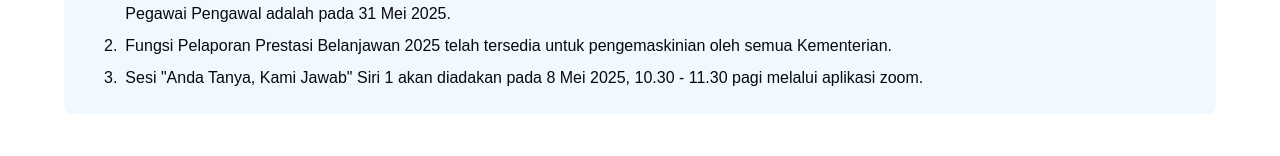
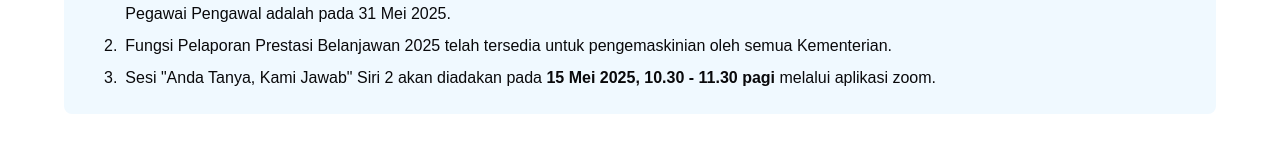
Before and after one commit to mof-malaysia/mybelanjawan-landing, a Next.js app: page / in a window 1280 px wide. Shown: the part 150-306 px from the top of the page. Built offline with nearby package versions, Linux system fonts and the light colour scheme.

Commit message:
Date change for QnA session

```diff
--- a/app/layout.tsx
+++ b/app/layout.tsx
@@ -81,7 +81,7 @@ export default function RootLayout({
                 <div className="flex gap-2">
                   <p>3.</p>
                   <p>
-                    {`Sesi "Anda Tanya, Kami Jawab" Siri 1 akan diadakan pada 8 Mei 2025, 10.30 - 11.30 pagi melalui aplikasi zoom.`}
+                    Sesi "Anda Tanya, Kami Jawab" Siri 2 akan diadakan pada <b>15 Mei 2025, 10.30 - 11.30 pagi</b> melalui aplikasi zoom.
                   </p>
                 </div>
               </div>
```
